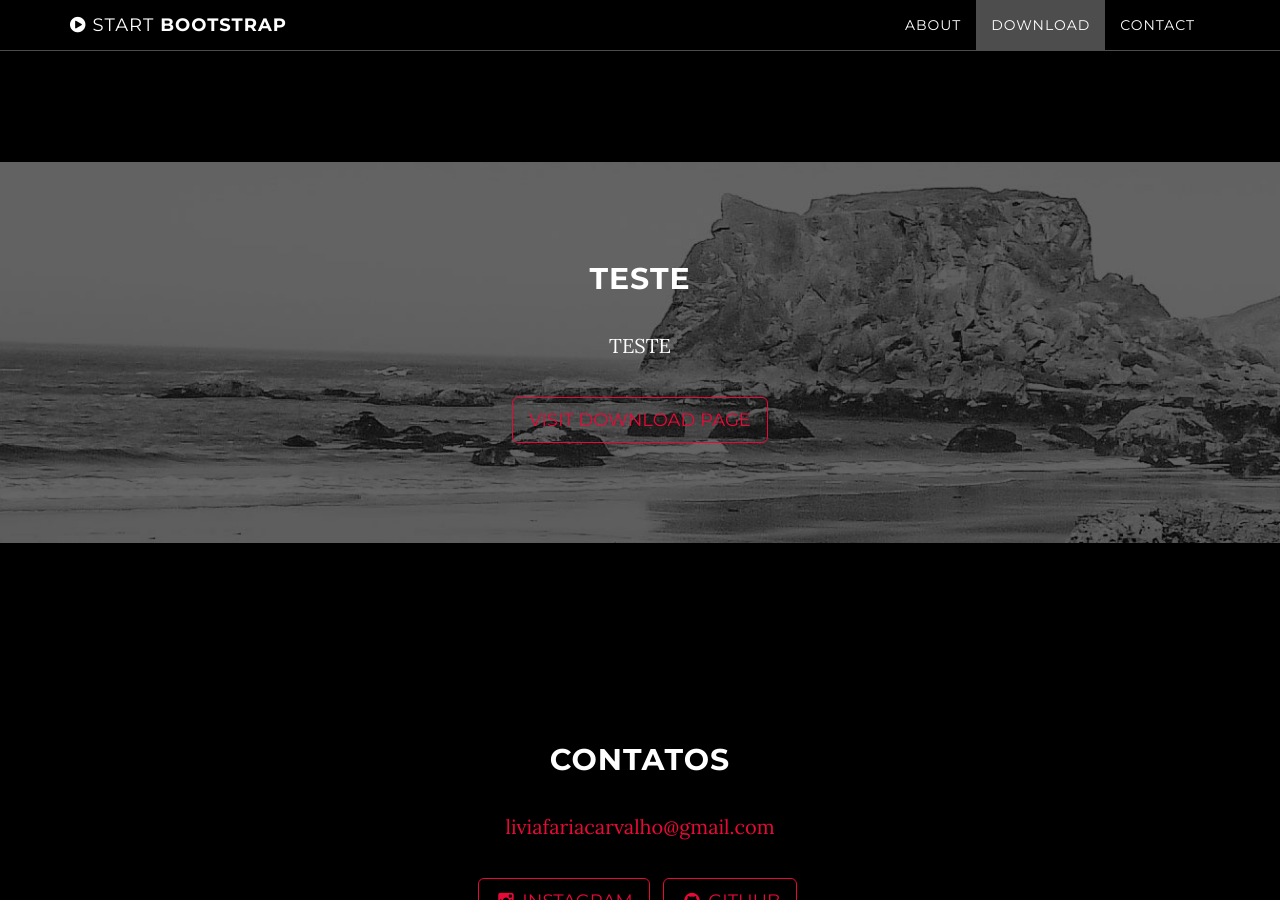
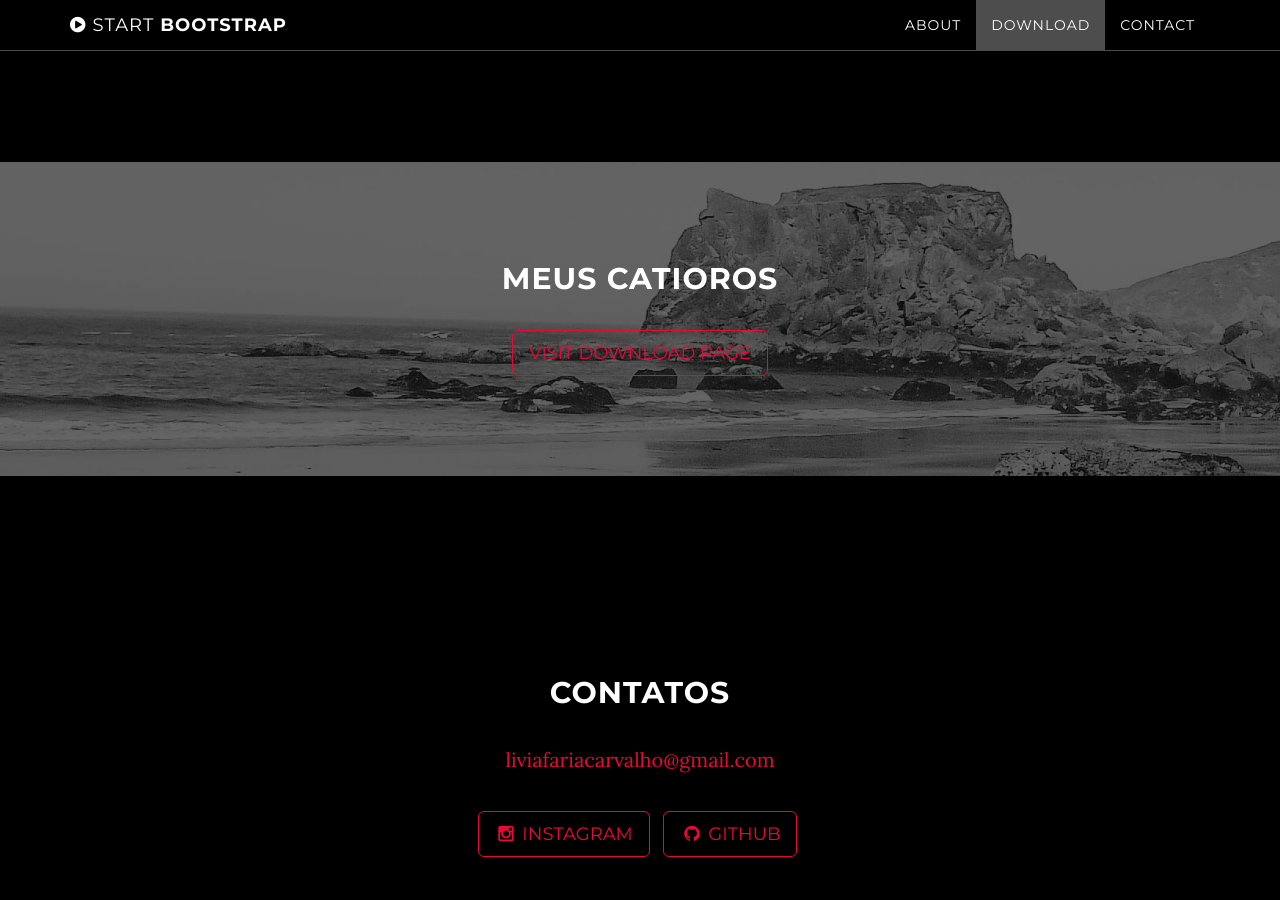
Before and after one commit to liviafariacarvalho/liviafariacarvalho.github.io, a Jekyll site: the page built from index.html, in a window 1280 px wide and 900 px high, scrolled down 1337 px. Built offline with Jekyll 4.4.1, drawn with Linux system fonts in a browser that asks for light colours.

Commit message:
Update download.html

```diff
--- a/_includes/download.html
+++ b/_includes/download.html
@@ -3,8 +3,8 @@
         <div class="download-section">
             <div class="container">
                 <div class="col-lg-8 col-lg-offset-2">
-                    <h2>TESTE</h2>
-                    <p>TESTE</p>
+                    <h2>Meus catioros</h2>
+                    <p></p>
                     <a href="http://startbootstrap.com/template-overviews/grayscale/" class="btn btn-default btn-lg">Visit Download Page</a>
                 </div>
             </div>
```
